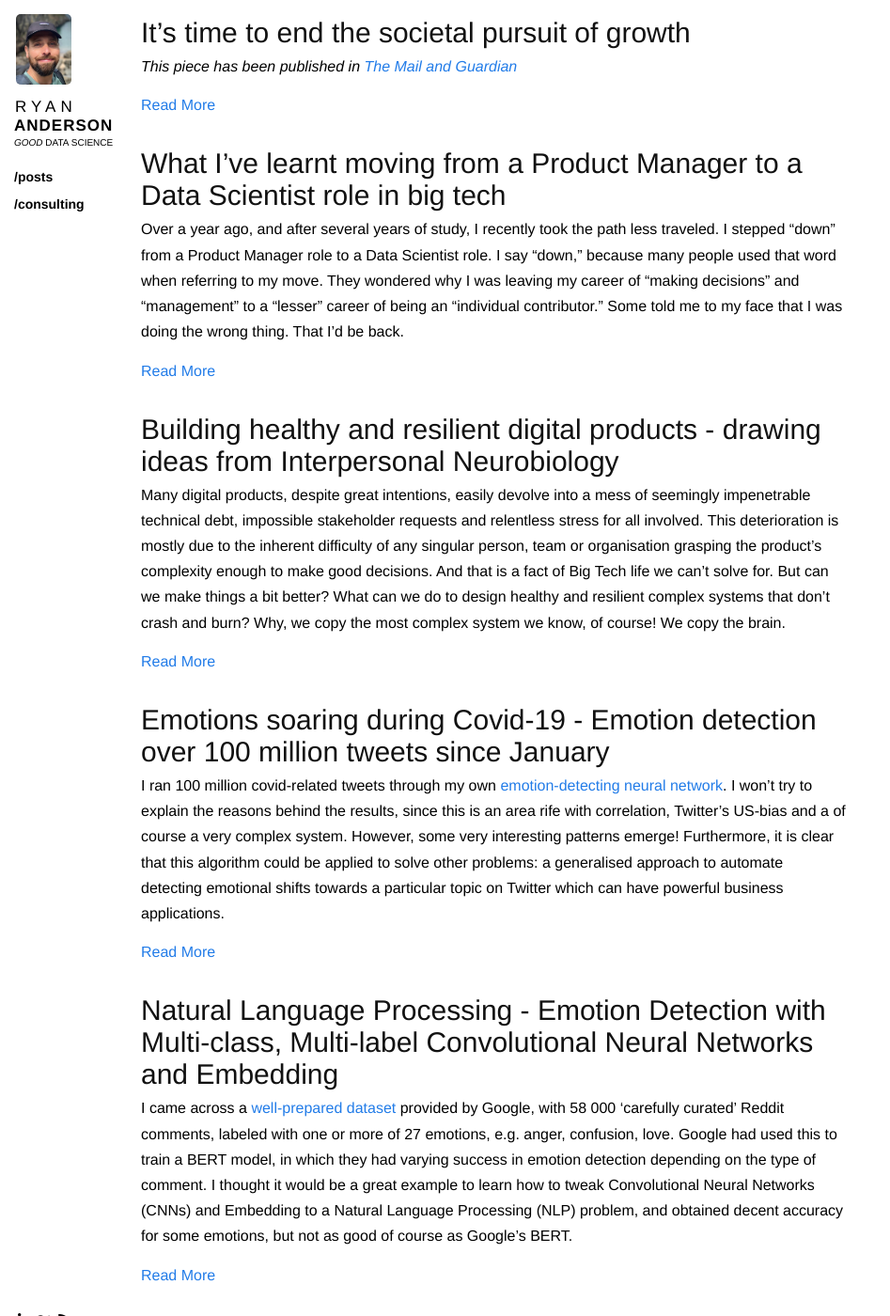
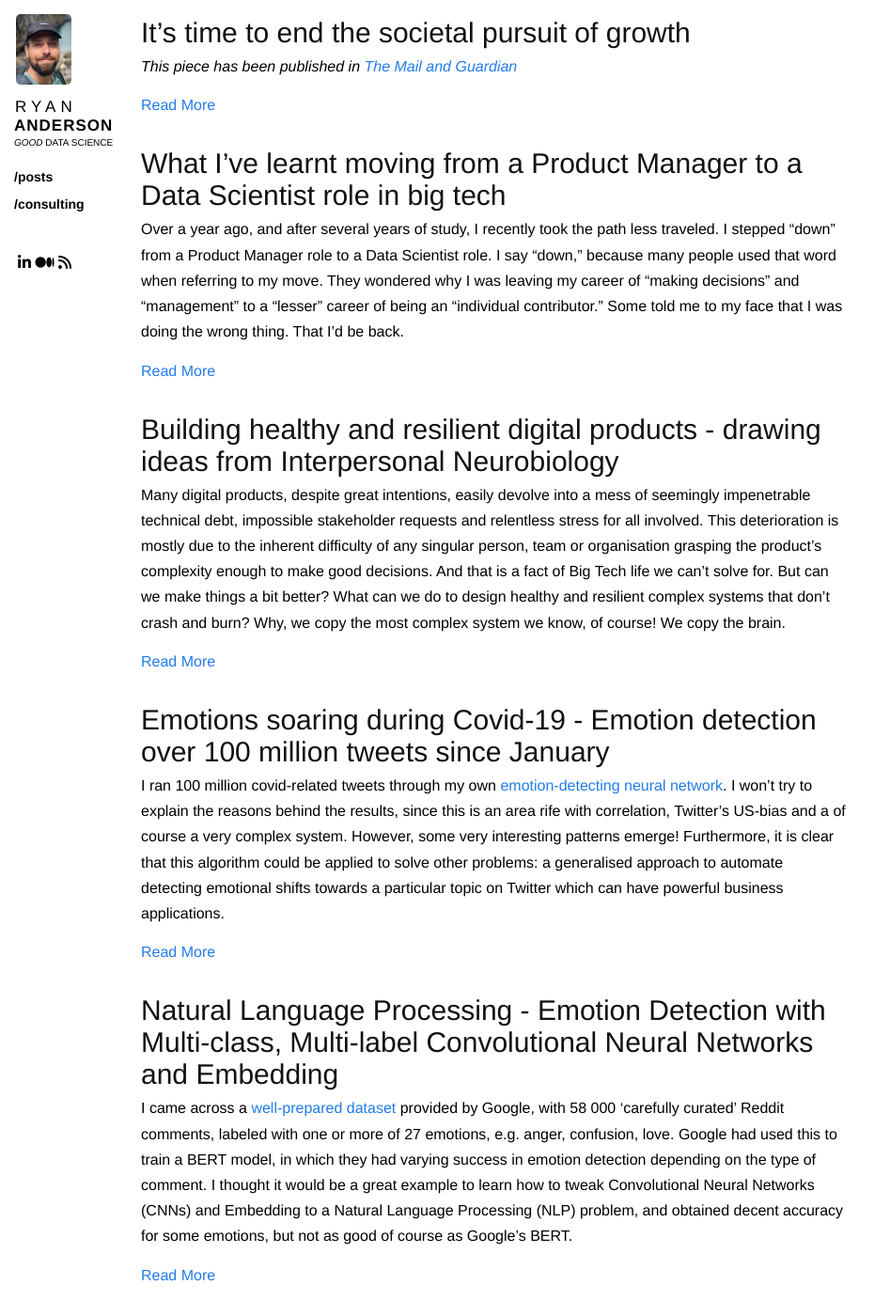
Before and after one commit to ryan-anderson-ds/ryan-anderson-ds.github.io, a Jekyll site: the page built from index.html, in a window 1280 px wide and 1400 px high. Shown: the whole window at 94% size, without its empty margins (0-947 px from the left). Built offline with Jekyll 4.4.1, drawn with Linux system fonts in a browser that asks for light colours.

Commit message:
Update base.scss

```diff
--- a/css/base.scss
+++ b/css/base.scss
@@ -55,7 +55,7 @@ a {
   }
   .meta {
     position: absolute;
-    bottom: 0;
+    bottom: 30;
     a {
       margin-left: 0px;
       color: black;
```
